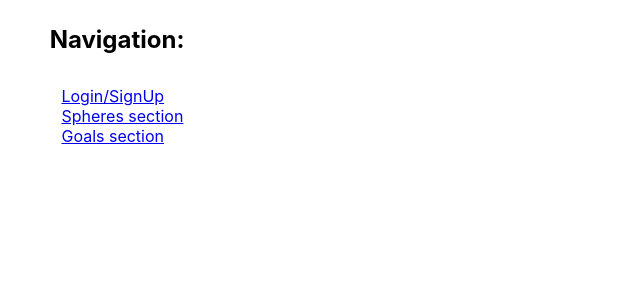
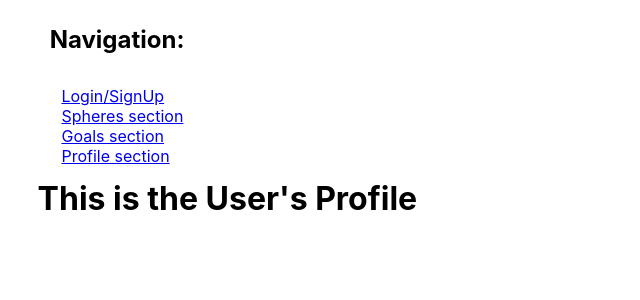
Before and after one commit to Janhavi-Shinde/rails-react-fe-capstone, a React (Create React App) app: page /Profile in a window 1280 px wide. Shown: the top 300 px of the page, without its empty margins (0-640 px from the left). Built offline with nearby package versions, Linux system fonts and the light colour scheme; no server answers.

Commit message:
created Profile component, with succesfull GET response to user's details; however only displaying stringified response atm

```diff
--- a/src/App.js
+++ b/src/App.js
@@ -4,6 +4,7 @@ import Form from './Form';
 import NavBar from './NavBar';
 import Spheres from './Spheres';
 import Goals from './Goals';
+import Profile from './Profile';
 import { BrowserRouter as Router, Route, Switch } from 'react-router-dom';
 
 
@@ -27,6 +28,10 @@ function App() {
           <Goals/>
       </Route>
 
+      <Route path="/Profile">
+        <Profile/>
+      </Route>
+
     </Switch>
 
 
--- a/src/NavBar.js
+++ b/src/NavBar.js
@@ -14,6 +14,7 @@ function NavBar () {
                 <br/>
                 <a href="/Goals"> Goals section</a>
                 <br/>
+                <a href="/Profile"> Profile section</a>
 
             </div>
         </nav>
--- /dev/null
+++ b/src/Profile.js
@@ -0,0 +1,42 @@
+import React, {useState, useEffect} from "react";
+
+function Profile() {
+
+    const [data, setData] = useState('');
+
+useEffect(
+    () => {
+        fetch('http://127.0.0.1:3000/profile', {
+          method: 'GET',
+          headers: {
+            Authorization: `Bearer ${localStorage.getItem('token')}`
+          }
+        }).then(r => r.json()
+        )
+          .then(response => {
+            setData(JSON.stringify(response.user.data.attributes))
+
+            console.log("From Sphere:" + response);
+
+
+          });
+
+
+      }, []);
+
+      console.log('From Sphere > localStorage, but not from fetch: ' +localStorage.getItem('token'));
+
+
+
+      return (
+        <>
+        <h1>This is the User's Profile</h1>
+        <p>{data && data}</p>
+
+
+
+
+        </>
+        )
+    }
+export default Profile;
--- a/src/Spheres.js
+++ b/src/Spheres.js
@@ -13,7 +13,7 @@ function Spheres() {
           }).then(r => r.json())
             .then(response => {
               setData(response);
-              console.log("From Sphere:" + response);
+              console.log("From Sphere:" + JSON.stringify(response.user.data));
             });
 
 
```
